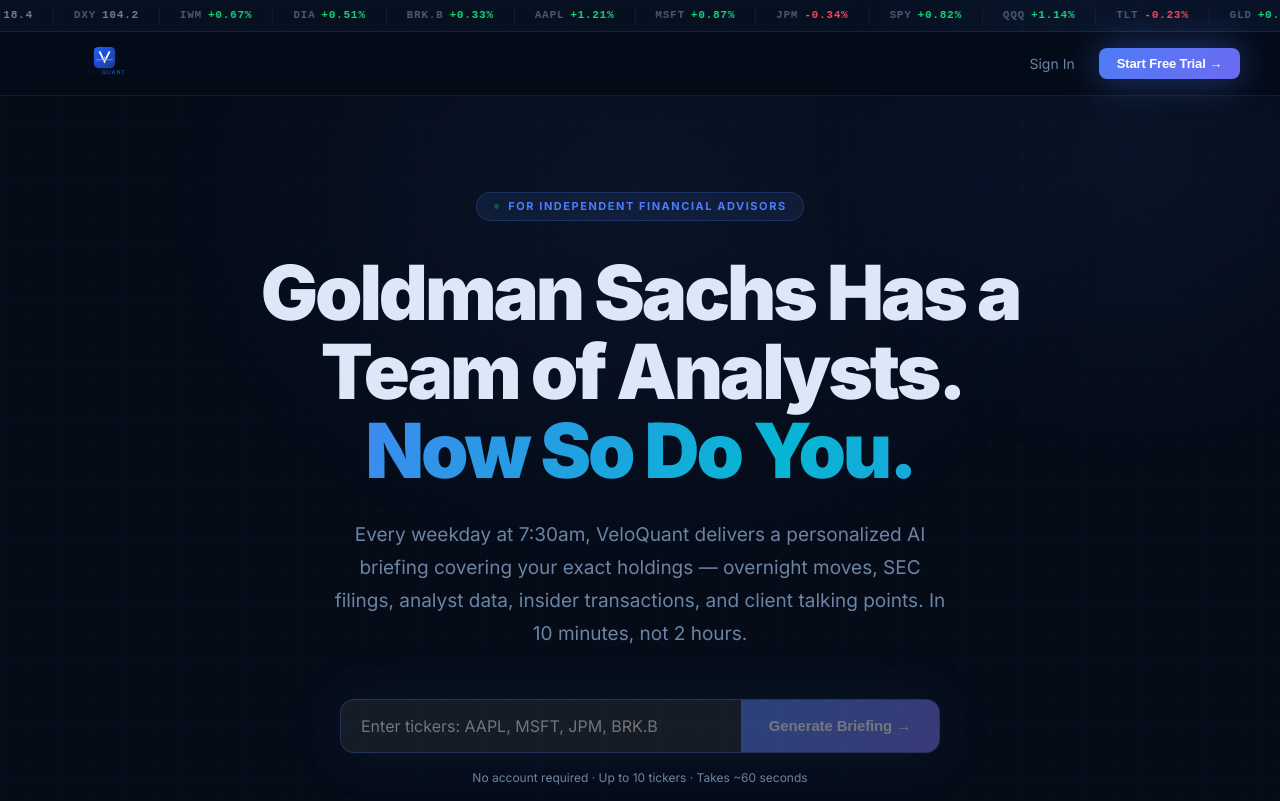
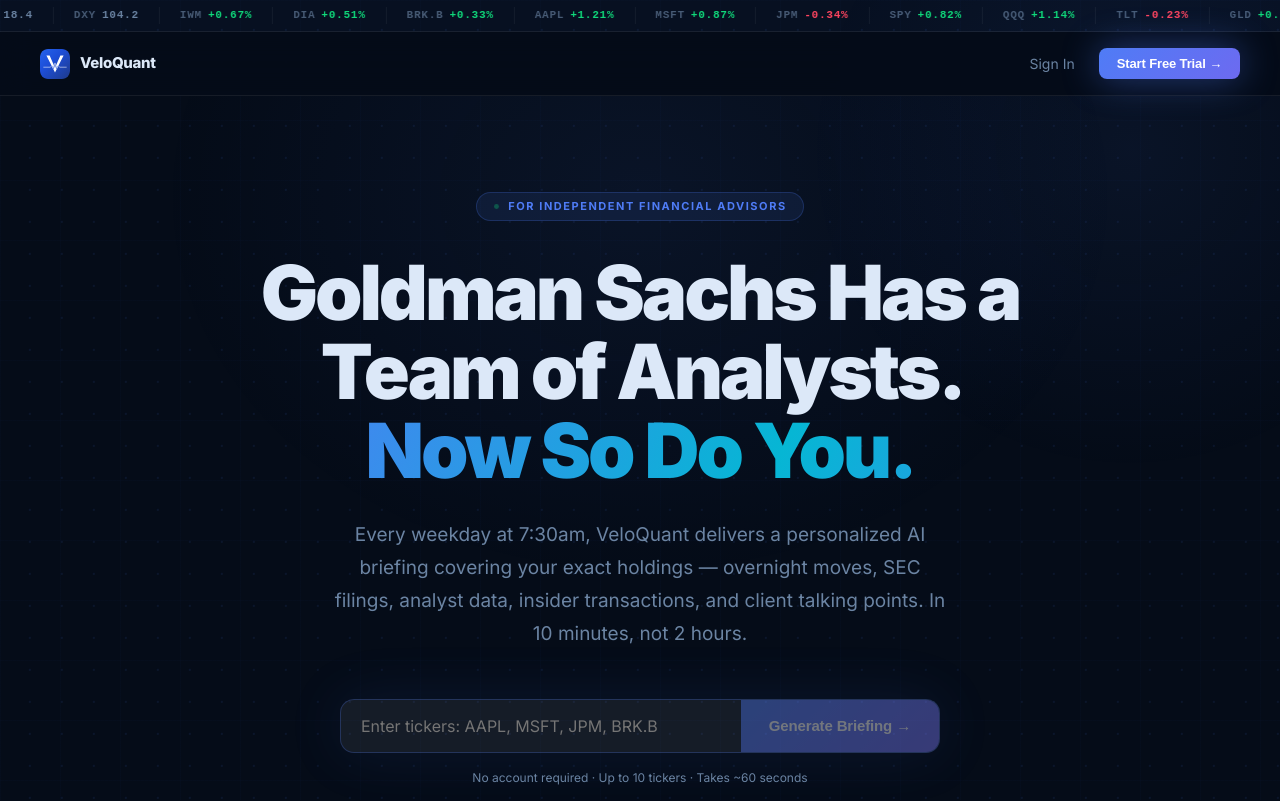
Before and after one commit to vineetsista/VeloQuant, a React (Vite) app in the folder frontend/: page / in a window 1280 px wide. Shown: the top 801 px of the page. Built offline with nearby package versions, Linux system fonts and the light colour scheme.

Commit message:
Fix nav logo for dark background; fix UTC timestamp conversion to ET

```diff
--- a/frontend/src/pages/Landing.jsx
+++ b/frontend/src/pages/Landing.jsx
@@ -254,7 +254,10 @@
           background: 'rgba(5,12,24,0.96)', backdropFilter: 'blur(16px)',
           borderBottom: '1px solid var(--border)',
         }}>
-          <img src="/veloquant-logo.svg" alt="VeloQuant" style={{ height: 38 }} />
+          <div style={{ display: 'flex', alignItems: 'center', gap: 10 }}>
+            <img src="/veloquant-icon.svg" alt="VeloQuant" style={{ width: 30, height: 30, borderRadius: 8 }} />
+            <span style={{ fontWeight: 800, fontSize: 15, letterSpacing: '-0.02em' }}>VeloQuant</span>
+          </div>
           <div style={{ display: 'flex', gap: 12, alignItems: 'center' }}>
             <button onClick={() => navigate('/signin')} style={{ background: 'none', border: 'none', color: 'var(--text-2)', cursor: 'pointer', fontSize: 14, fontFamily: 'inherit', padding: '8px 12px' }}>Sign In</button>
             <button className="btn btn-primary" onClick={() => navigate('/onboarding')} style={{ fontSize: 13, padding: '8px 18px', animation: 'glow-cta 3s ease-in-out infinite' }}>
```
